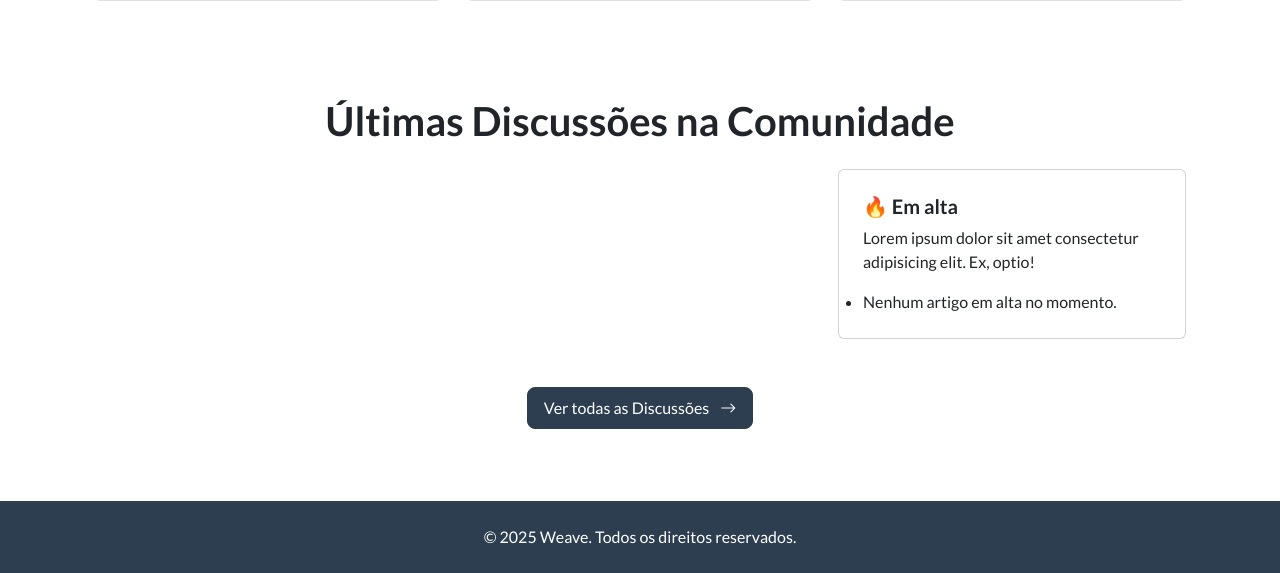
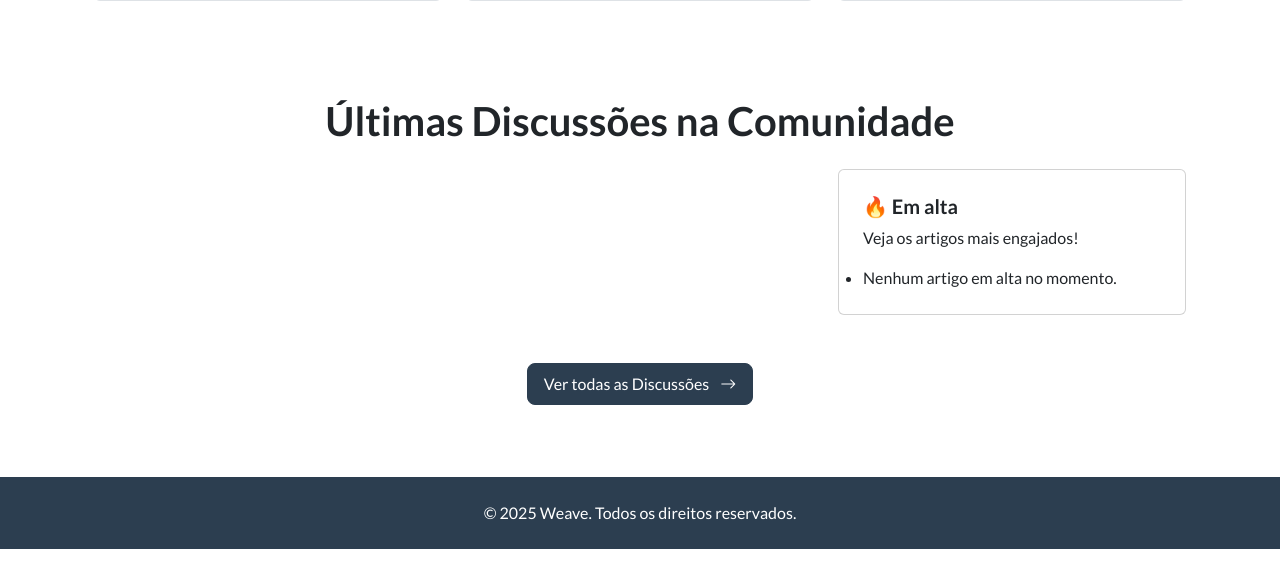
Before and after one commit to matheusfabiao/weave, a Django app: template app/templates/home.html in a window 1280 px wide. Shown: the part 801-1374 px from the top of the page. After the commit the page ends 1350 px from the top, so only its background shows below. Run offline with Django 5.2, Linux system fonts and the light colour scheme; the template is opened without the code that fills it, so the values that code supplies are empty.

Commit message:
fix: removed lorem ipsum from sidebar component

```diff
--- a/app/templates/components/_sidebar.html
+++ b/app/templates/components/_sidebar.html
@@ -2,7 +2,7 @@
     <div class="card p-2">
         <div class="card-body">
             <h3 class="fs-5 fw-bold">🔥 Em alta</h3>
-            <p>Lorem ipsum dolor sit amet consectetur adipisicing elit. Ex, optio!</p>
+            <p>Veja os artigos mais engajados!</p>
             <ul class="list-group">
                 {% for article in trending %}
                     <li class="list-group-item">
```
